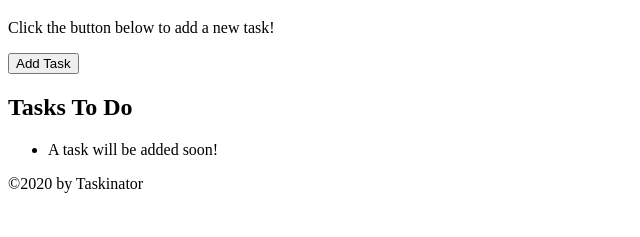
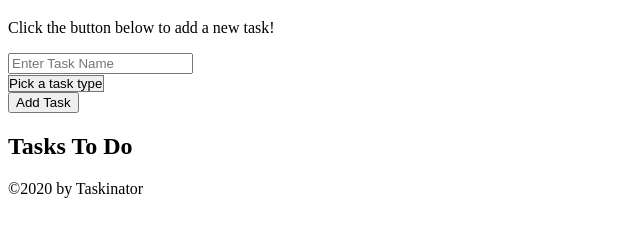
Before and after one commit to MarisFeagin/taskinator, a plain HTML site: page projects/index.html in a window 1280 px wide. Shown: the part 61-298 px from the top of the page, without its empty margins (0-640 px from the left). Drawn offline with Linux system fonts and the light colour scheme.

Commit message:
refractoring js

```diff
--- a/projects/assets/css/style.css
+++ b/projects/assets/css/style.css
@@ -0,0 +1,3 @@
+.select-dropdown, .select-status {
+    appearance: none;
+}
--- a/projects/index.html
+++ b/projects/index.html
@@ -13,7 +13,24 @@
     <header>
         <h1 class="page-title">Taskinator</h1>
         <p>Click the button below to add a new task!</p>
-        <button class="btn" id="save-task">Add Task</button>
+        <form id="task-form">
+
+            <div class="form-group">
+                <input type="text" name="task-name" placeholder="Enter Task Name" />
+            </div>
+            <div class="form-group">
+                <select name="task-type" class="select-dropdown">
+                    <option value="" disabled selected>Pick a task type</option>
+                    <option value="Print">Print</option>
+                    <option value="Web">Web</option>
+                    <option value="Mobile">Mobile</option>
+                </select>
+            </div>
+            <div class="form-group">
+                <button class="btn" id="save-task" type="submit">Add Task</button>
+            </div>
+
+        </form>
 
     </header>
 
@@ -21,9 +38,8 @@
         <section class="task-list-wrapper">
             <h2 class="list-title">Tasks To Do</h2>
 
-            <ul class="task-list" id="tasks-to-do">
-                <li class="task-item">A task will be added soon!</li>
-            </ul>
+            <ul class="task-list" id="tasks-to-do"></ul>
+
         </section>
     </main>
     <footer>
```
Also changed, not shown: projects/.assets/js/script.js.
